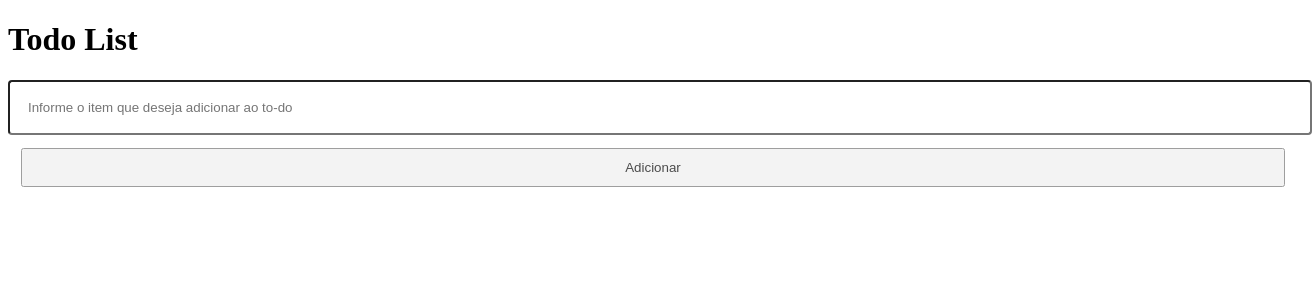
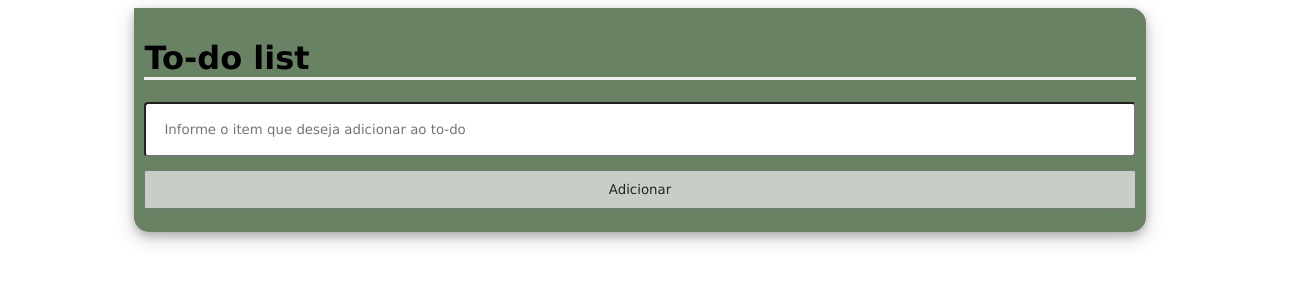
Before and after one commit to allanqueiroz02/todo-list, a React (Create React App) app: page / in a window 1280 px wide. Shown: the top 300 px of the page, 1312 px wide, since content can reach past the window. Built offline with nearby package versions, Linux system fonts and the light colour scheme.

Commit message:
reformulado componentes

```diff
--- a/src/App.js
+++ b/src/App.js
@@ -1,12 +1,33 @@
-import { CustomButton, CustomInput } from "./components";
+import styled from "styled-components";
+
+import "./globalStyle.css";
+import { CustomButton, CustomInput, CustomTitle } from "./components";
+
+const Container = styled.div`
+  max-width: 80%;
+  padding: 10px;
+  margin: 0px auto;
+  /* border: 1px solid red; */
+  background-color: #698264;
+  border-radius: 0 15px 15px 15px;
+  box-shadow: 0 4px 8px 0 rgba(0, 0, 0, 0.2), 0 6px 20px 0 rgba(0, 0, 0, 0.19);
+`;
+
+const ContainerContent = styled.div`
+  display: flex;
+  flex-direction: column;
+  align-items: center;
+`;
 
 function App() {
   return (
-    <did>
-      <h1>Todo List</h1>
-      <CustomInput placeholder="Informe o item que deseja adicionar ao to-do" />
-      <CustomButton>Adicionar</CustomButton>
-    </did>
+    <Container>
+      <CustomTitle text="To-do list" title="um cabeçalho" />
+      <ContainerContent>
+        <CustomInput placeholder="Informe o item que deseja adicionar ao to-do" />
+        <CustomButton>Adicionar</CustomButton>
+      </ContainerContent>
+    </Container>
   );
 }
 
```
